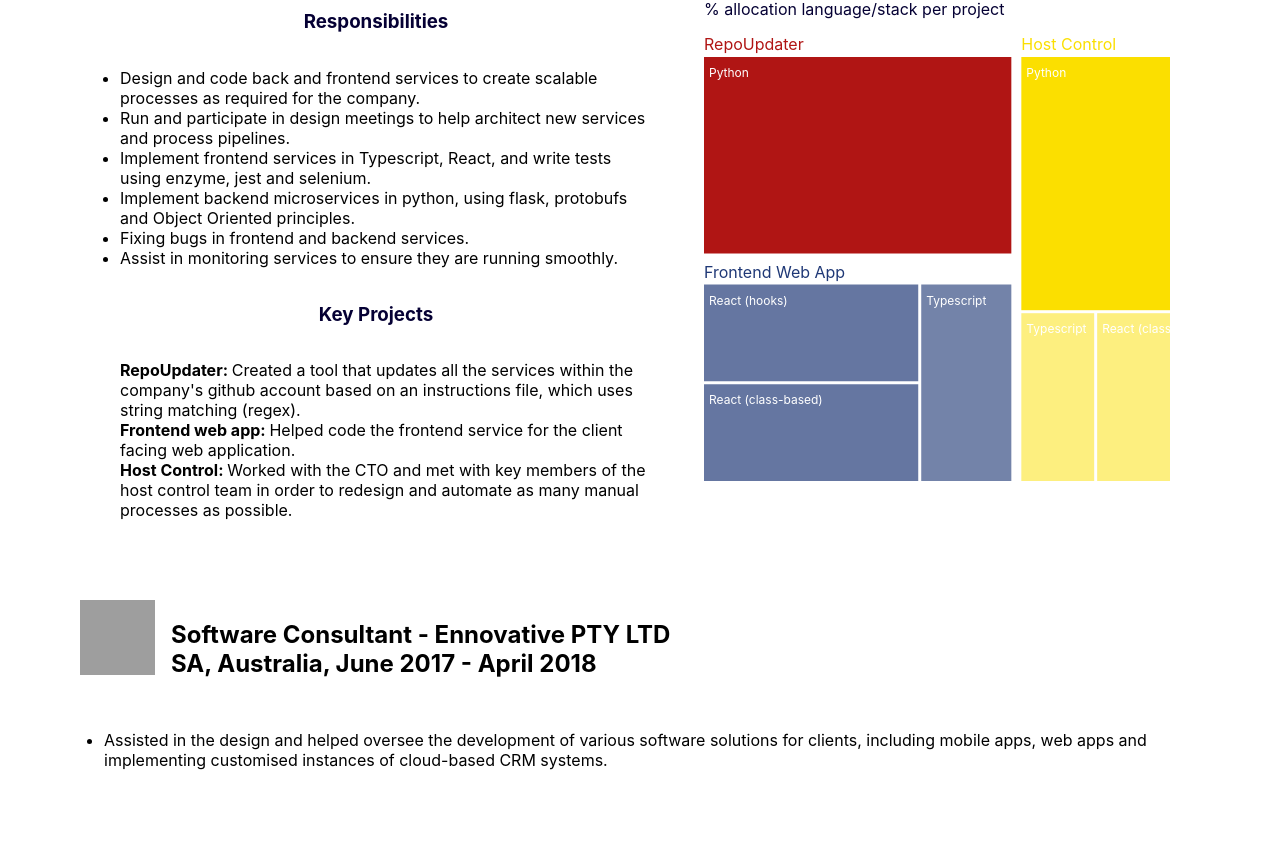
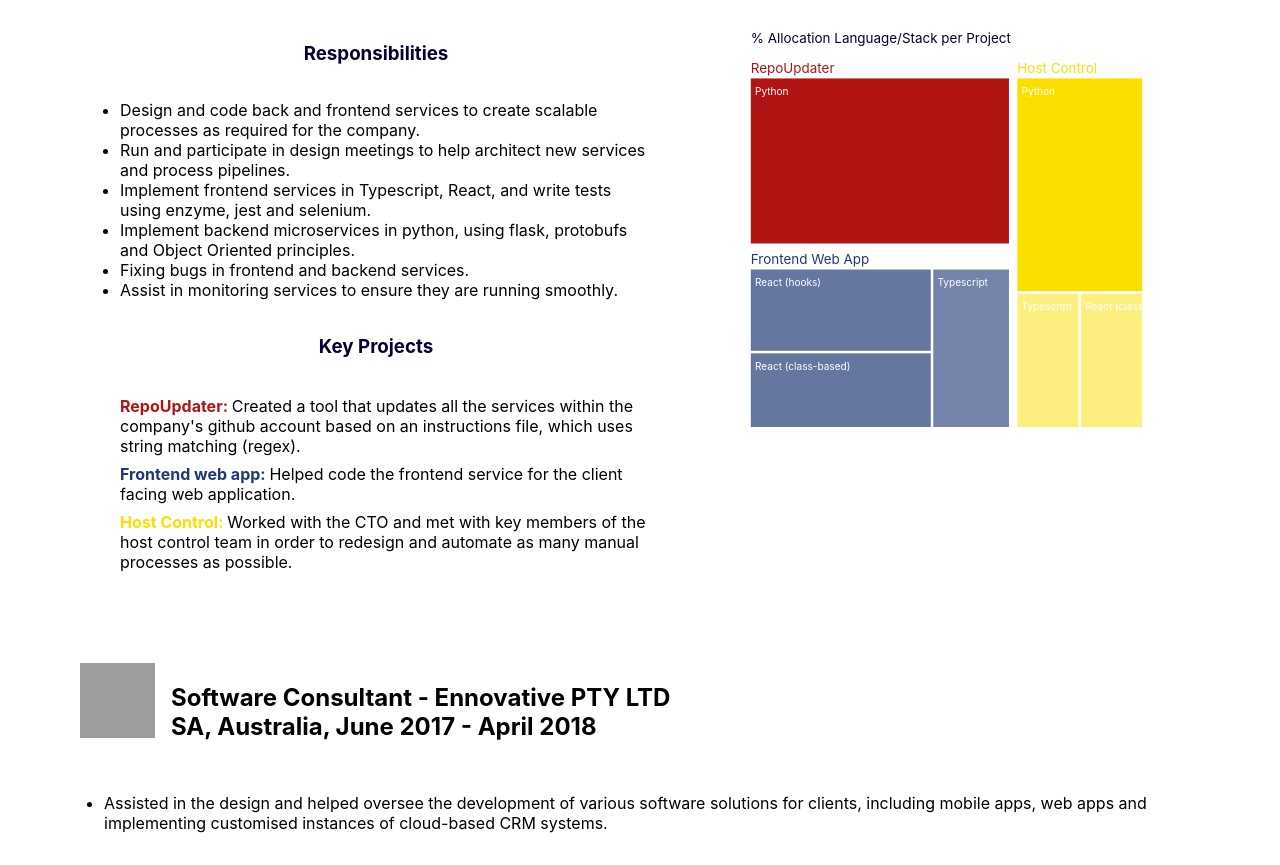
Before and after one commit to JoWilks25/Jo_Wilks_Practice_React_App, a React (Create React App) app: page /professional in a window 1280 px wide. Shown: the part 1847-2712 px from the top of the page. Before the commit the page ends 2665 px from the top, so only its background shows below. Built offline with nearby package versions, Linux system fonts and the light colour scheme; grey boxes are pictures that could not be loaded.

Commit message:
Colour code projects to graphs

```diff
--- a/src/components/Structural.tsx
+++ b/src/components/Structural.tsx
@@ -60,7 +60,7 @@ export const Column = styled.div<ColumnProps>`
   align-items: ${({ alignItem }) => alignItem || 'center'};
   padding: ${({ padding }) => padding || '1rem'};
   @media only screen and (max-width: 851px) {
-    width: 100%;
+    width: 80%;
     padding: 0;
     justify-content: center;
     align-items: center;
--- a/src/components/TreeMapChart.jsx
+++ b/src/components/charts/TreeMapChart.jsx
@@ -1,25 +1,26 @@
 import { useEffect } from "react";
 import * as d3 from "d3";
-import cssStyles from "../styles";
+import cssStyles from "../../styles";
+
 
 // set the dimensions and margins of the graph
-const margin = { top: 10, right: 10, bottom: 10, left: 10 },
-  width = 500 - margin.left - margin.right,
-  height = 500 - margin.top - margin.bottom;
+const margin = { top: 10, right: 10, bottom: 10, left: 10 };
+const width = 500 - margin.left - margin.right;
+const height = 500 - margin.top - margin.bottom;
 
 const TreeMapChart = ({ data, domain, rangeColours, id }) => {
+
   useEffect(() => {
     // append the svg object to the body of the page
-    const svg = d3.select(`#treeMapChart-${id}`)
-      .append("svg")
-      .attr("width", width + margin.left + margin.right)
-      .attr("height", height + margin.top + margin.bottom)
+    const svg = d3.select(`#${id}`)
+      .attr("width", "auto")
+      .attr("height", "70%")
       .append("g")
       .attr("transform",
         `translate(${margin.left}, ${margin.top})`);
 
     // read json data
-    function createChart (data) {
+    function createChart(data) {
 
       // Give the data to this cluster layout:
       const root = d3.hierarchy(data).sum(function (d) { return d.value }) // Here the size of each leave is given in the 'value' field in input data
@@ -93,13 +94,13 @@ const TreeMapChart = ({ data, domain, rangeColours, id }) => {
     if (data) {
       createChart(data)
     }
-    return () => d3.select("#treeMapChart").remove()
+    return () => d3.select(`#${id}`).remove()
   }, [
     data
   ])
 
   return (
-    <div id={`treeMapChart-${id}`}></div>
+    <svg id={id} viewBox={`0, 0, ${width} ${height}`} />
   )
 }
 
--- a/src/routes/pro/WorkPro/TreeMapChartData.tsx
+++ b/src/routes/pro/WorkPro/TreeMapChartData.tsx
@@ -85,7 +85,7 @@ const calibrateTreeMapData: any = {
       "colname": "level2"
     },
   ],
-  "name": "% allocation language/stack per project"
+  "name": "% Allocation Language/Stack per Project"
 }
 
 const calibrateDomain = [
@@ -159,7 +159,7 @@ const arkeraTreeMapData: any = {
       "colname": "level2"
     },
   ],
-  "name": "% allocation language/stack per project"
+  "name": "% Allocation Language/Stack per Project"
 }
 
 const arkeraDomain = [
--- a/src/routes/pro/WorkPro/WorkPro.tsx
+++ b/src/routes/pro/WorkPro/WorkPro.tsx
@@ -57,19 +57,23 @@ const WorkPro = ({ scrollId, setSelectedTab }: WorkProProps): React.ReactElement
         keyProjects={[
           {
             title: 'LMD',
-            desc: 'Built data visualisation dashboards for the banks clients to visualise their data.'
+            desc: 'Built data visualisation dashboards for the banks clients to visualise their data.',
+            colour: '#1f3876'
           },
           {
             title: 'LDS',
-            desc: 'Wrote a python script to encode financial report files into the format required by the bank’s mainframe system.'
+            desc: 'Wrote a python script to encode financial report files into the format required by the bank’s mainframe system.',
+            colour: '#b01514'
           },
           {
             title: 'OMNIA',
-            desc: 'Built complex data visualisation dashboards for internal bank employees to see financial data regarding their clients and the products they have with the company.'
+            desc: 'Built complex data visualisation dashboards for internal bank employees to see financial data regarding their clients and the products they have with the company.',
+            colour: '#006408'
           },
           {
             title: 'CSP',
-            desc: 'Built internal applications used by the bank’s Relationship Managers, to help them manage the input of financial data regarding their clients and also to help visualise the financial status of their commercial clients.'
+            desc: 'Built internal applications used by the bank’s Relationship Managers, to help them manage the input of financial data regarding their clients and also to help visualise the financial status of their commercial clients.',
+            colour: '#fbdf00'
           },
         ]}
       />
@@ -92,15 +96,18 @@ const WorkPro = ({ scrollId, setSelectedTab }: WorkProProps): React.ReactElement
         keyProjects={[
           {
             title: 'RepoUpdater',
-            desc: "Created a tool that updates all the services within the company's github account based on an instructions file, which uses string matching (regex)."
+            desc: "Created a tool that updates all the services within the company's github account based on an instructions file, which uses string matching (regex).",
+            colour: '#b01514'
           },
           {
             title: 'Frontend web app',
-            desc: 'Helped code the frontend service for the client facing web application.'
+            desc: 'Helped code the frontend service for the client facing web application.',
+            colour: '#1f3876'
           },
           {
             title: 'Host Control',
-            desc: 'Worked with the CTO and met with key members of the host control team in order to redesign and automate as many manual processes as possible.'
+            desc: 'Worked with the CTO and met with key members of the host control team in order to redesign and automate as many manual processes as possible.',
+            colour: '#fbdf00'
           },
         ]}
       />
@@ -110,7 +117,7 @@ const WorkPro = ({ scrollId, setSelectedTab }: WorkProProps): React.ReactElement
         <img width="75px" height="75px" src="https://media.licdn.com/dms/image/C4E0BAQGhCAZEwjjJ3g/company-logo_200_200/0/1519904190459?e=1684972800&v=beta&t=jrtJ5_dR0or-YM1gr_-EztPAqxslNzTDjhJRS40tp40" />
         <H2Styled padding="0 0 0 1rem">Software Consultant - Ennovative PTY LTD<br /> SA, Australia, June 2017 - April 2018</H2Styled>
       </Row>
-      <Row className="row" flexDirection="row" justifyContent="space-between" padding="0 0 2rem 0">
+      <Row className="row" flexDirection="row" justifyContent="space-between" padding="0 0 1rem 0">
         <ul>
           <li>Assisted in the design and helped oversee the development of various software solutions for clients, including mobile apps, web apps and implementing customised instances of cloud-based CRM systems.</li>
         </ul>
--- a/src/routes/pro/WorkPro/WorkProItem.tsx
+++ b/src/routes/pro/WorkPro/WorkProItem.tsx
@@ -2,7 +2,7 @@ import { Fragment } from "react";
 import cssStyles from "../../../styles";
 import { H2Styled, H3Styled, Text } from "../../../components/Typography";
 import { Column, Row } from "../../../components/Structural";
-import TreeMapChart from "../../../components/TreeMapChart";
+import TreeMapChart from "../../../components/charts/TreeMapChart";
 
 interface treeMapConfigType {
   data: any;
@@ -40,12 +40,12 @@ const WorkProItem = ({ sectionTitleObj, iconLink, treeMapConfig, jobListPoints,
           Key Projects
         </H3Styled>
         <ul>
-          { keyProjects?.map(({ title, desc }: any) => (<Text><strong>{title}: </strong>{desc}</Text>)) }
+          { keyProjects?.map(({ title, desc, colour }: any) => (<Text padding="0.25rem 0"><strong style={{ color: `${colour}`}}>{title}: </strong>{desc}</Text>)) }
         </ul>
       </Column>
       {
         treeMapConfig &&
-        <Column className="column" width="50%" padding="0" justifyContent="flex-start">
+        <Column className="column" width="50%" padding="0" justifyContent="flex-start" alignItem="center">
           <TreeMapChart data={treeMapConfig.data} domain={treeMapConfig.domain} rangeColours={treeMapConfig.rangeColours} id={treeMapConfig.id}/>
         </Column>
       }
```
